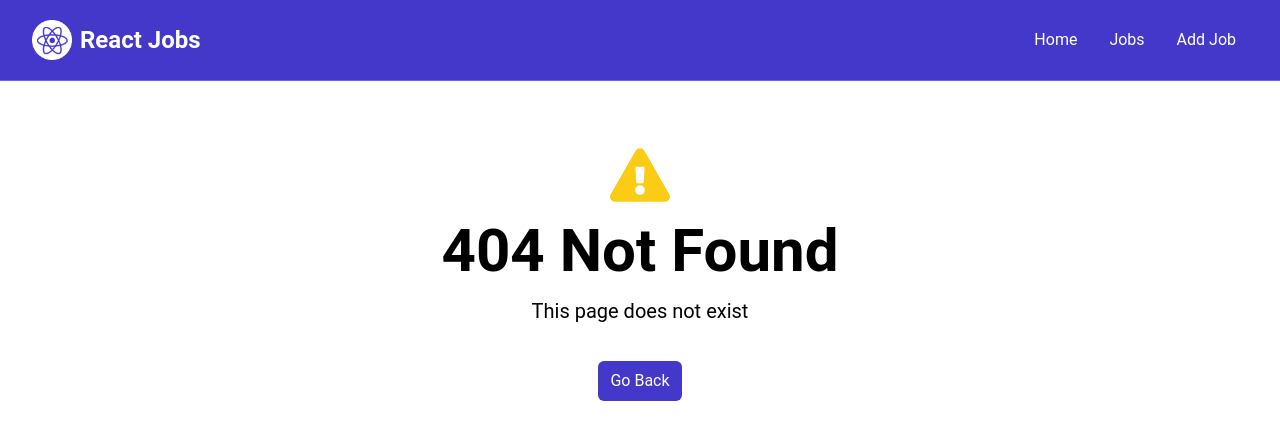
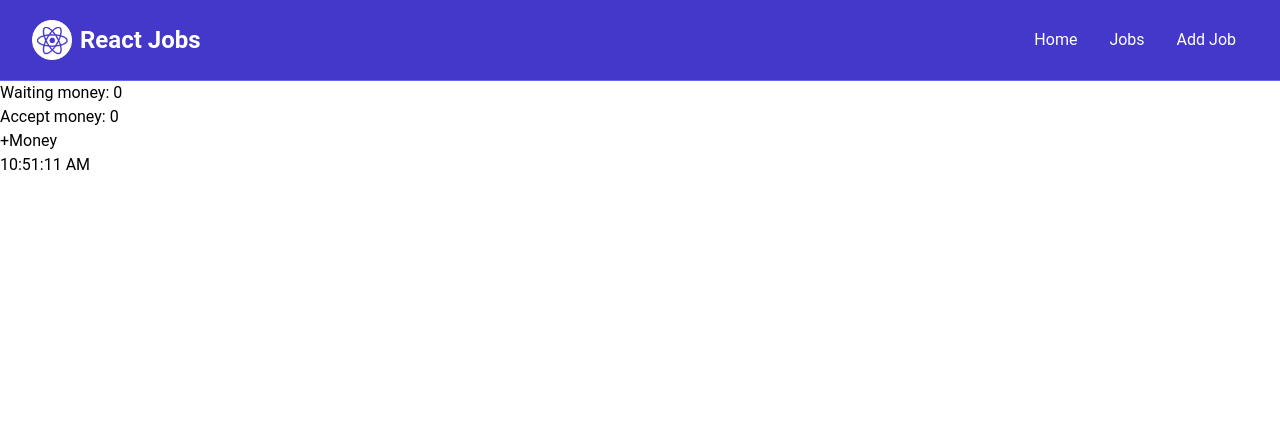
Before and after one commit to Pjoterooo/ReactJobs, a React (Vite) app: page /test in a window 1280 px wide. Before the commit this address had no page. Shown: the top 440 px of the page. Built offline with nearby package versions, Linux system fonts and the light colour scheme.

Commit message:
addTestComponanetToLearn

```diff
--- a/src/App.tsx
+++ b/src/App.tsx
@@ -11,6 +11,7 @@ import JobsPage from "./pages/JobsPage";
 import NotFoundPage from "./pages/NotFoundPage";
 import JobPage, { jobLoader } from "./pages/JobPage";
 import AddJobPage from "./pages/AddJobPage";
+import Test from "./pages/Test";
 import addJobSubmit from "./helper/addJobSubmit";
 import deleteJob from "./helper/deleteJob";
 import EditJobPage from "./pages/EditJobPage";
@@ -36,6 +37,7 @@ function App() {
           element={<EditJobPage updateJobSubmit={updateJobSubmit} />}
           loader={jobLoader}
         />
+        <Route path="/test" element={<Test />} />
         <Route path="*" element={<NotFoundPage />} />
       </Route>
     )
--- /dev/null
+++ b/src/components/DigitalClock/DigitalClock.tsx
@@ -0,0 +1,55 @@
+import { useEffect, useState } from "react";
+
+const DigitalClock = () => {
+  const [time, setTime] = useState<Date>(new Date());
+  const [waiting, setWaiting] = useState<number>(0);
+  const [accept, setAccept] = useState<number>(0);
+
+  useEffect(() => {
+    const interval = setInterval(() => {
+      setTime(new Date());
+    }, 1000);
+
+    return () => {
+      clearInterval(interval);
+    };
+  }, []);
+
+  function formatTime() {
+    const hours = time.getHours();
+    const minutes = time.getMinutes();
+    const seconds = time.getSeconds();
+    const meridiem = hours >= 12 ? "PM" : "AM";
+
+    return `${padZero(hours)}:${padZero(minutes)}:${padZero(
+      seconds
+    )} ${meridiem}`;
+  }
+
+  function padZero(number: number) {
+    return (number < 10 ? "0" : "") + number;
+  }
+
+  const handleAddMoney = () => {
+    setWaiting((w) => w + 1);
+    setTimeout(() => {
+      setAccept((a) => a + 1);
+      setWaiting((w) => w - 1);
+    }, 1000);
+  };
+
+  return (
+    <>
+      {/* -------------------------DELETE---------------------------- */}
+      <div>
+        <p>Waiting money: {waiting} </p>
+        <p>Accept money: {accept} </p>
+        <button onClick={handleAddMoney}>+Money</button>
+      </div>
+      <div>{formatTime()}</div>
+      {/* ----------------------------------------------------- */}
+    </>
+  );
+};
+
+export default DigitalClock;
--- a/src/jobs.json
+++ b/src/jobs.json
@@ -111,20 +111,6 @@
         "contactEmail": "email@testemail.email",
         "contactPhone": "test-test-444"
       }
-    },
-    {
-      "id": "0905",
-      "title": "jolo",
-      "type": "Remote",
-      "location": "csgo",
-      "description": "siema",
-      "salary": "Under $50K",
-      "company": {
-        "name": "lol",
-        "description": "idk",
-        "contactEmail": "dupa@elo.bum",
-        "contactPhone": "999-000-111"
-      }
     }
   ]
 }
--- /dev/null
+++ b/src/pages/Test.tsx
@@ -0,0 +1,7 @@
+import DigitalClock from "../components/DigitalClock/DigitalClock";
+
+const Test = () => {
+  return <DigitalClock></DigitalClock>;
+};
+
+export default Test;
```
